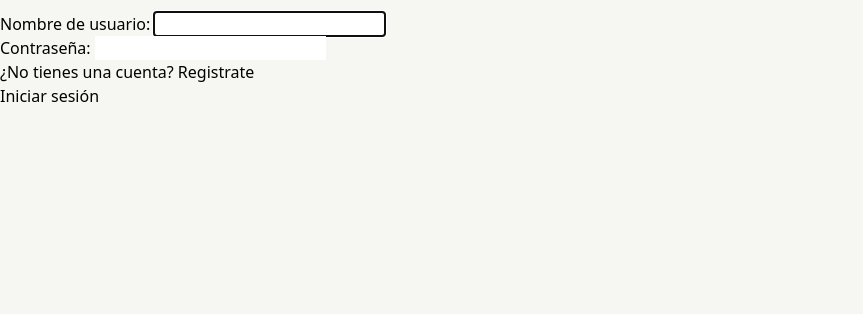
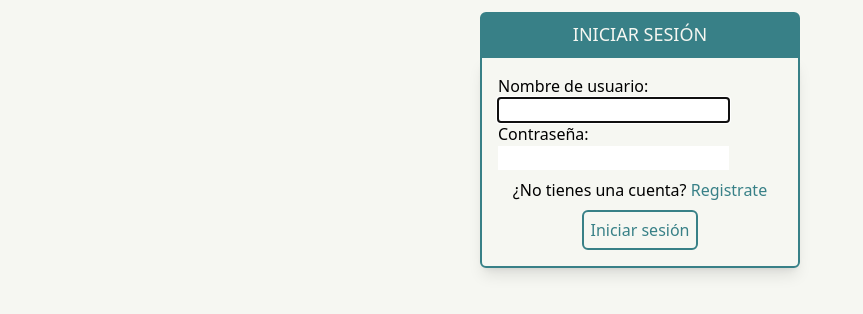
Before and after one commit to puudu/django-wallpapers, a Django app: page /login/ in a window 1280 px wide. Shown: the part 40-354 px from the top of the page, without its empty margins (0-863 px from the left). Run offline with Django 5.2, Linux system fonts and the light colour scheme; some libraries are stand-ins or nearby versions.

Commit message:
login, signup css

```diff
--- a/wallpapers_project/static/css/output.css
+++ b/wallpapers_project/static/css/output.css
@@ -544,6 +544,22 @@ video {
   position: static;
 }
 
+.m-auto {
+  margin: auto;
+}
+
+.m-16 {
+  margin: 4rem;
+}
+
+.m-2 {
+  margin: 0.5rem;
+}
+
+.m-64 {
+  margin: 16rem;
+}
+
 .mx-1 {
   margin-left: 0.25rem;
   margin-right: 0.25rem;
@@ -564,12 +580,50 @@ video {
   margin-right: 0.5rem;
 }
 
+.mx-auto {
+  margin-left: auto;
+  margin-right: auto;
+}
+
+.my-auto {
+  margin-top: auto;
+  margin-bottom: auto;
+}
+
 .block {
   display: block;
 }
 
 .flex {
   display: flex;
+}
+
+.grid {
+  display: grid;
+}
+
+.w-32 {
+  width: 8rem;
+}
+
+.w-64 {
+  width: 16rem;
+}
+
+.w-80 {
+  width: 20rem;
+}
+
+.w-96 {
+  width: 24rem;
+}
+
+.flex-col {
+  flex-direction: column;
+}
+
+.content-center {
+  align-content: center;
 }
 
 .items-end {
@@ -604,6 +658,16 @@ video {
   border-radius: 0.375rem;
 }
 
+.rounded-b-md {
+  border-bottom-right-radius: 0.375rem;
+  border-bottom-left-radius: 0.375rem;
+}
+
+.rounded-t-md {
+  border-top-left-radius: 0.375rem;
+  border-top-right-radius: 0.375rem;
+}
+
 .border-2 {
   border-width: 2px;
 }
@@ -633,12 +697,38 @@ video {
   background-color: rgb(186 223 231 / var(--tw-bg-opacity));
 }
 
+.bg-custom-green {
+  --tw-bg-opacity: 1;
+  background-color: rgb(194 237 207 / var(--tw-bg-opacity));
+}
+
+.bg-custom-dark-cyan-2 {
+  --tw-bg-opacity: 1;
+  background-color: rgb(56 128 135 / var(--tw-bg-opacity));
+}
+
 .p-1 {
   padding: 0.25rem;
 }
 
 .p-1\.5 {
   padding: 0.375rem;
+}
+
+.p-4 {
+  padding: 1rem;
+}
+
+.p-64 {
+  padding: 16rem;
+}
+
+.p-24 {
+  padding: 6rem;
+}
+
+.p-12 {
+  padding: 3rem;
 }
 
 .px-1 {
@@ -651,8 +741,32 @@ video {
   padding-right: 0.375rem;
 }
 
+.px-4 {
+  padding-left: 1rem;
+  padding-right: 1rem;
+}
+
+.py-1 {
+  padding-top: 0.25rem;
+  padding-bottom: 0.25rem;
+}
+
+.py-1\.5 {
+  padding-top: 0.375rem;
+  padding-bottom: 0.375rem;
+}
+
+.text-center {
+  text-align: center;
+}
+
 .text-xl {
   font-size: 1.25rem;
+  line-height: 1.75rem;
+}
+
+.text-lg {
+  font-size: 1.125rem;
   line-height: 1.75rem;
 }
 
@@ -662,6 +776,10 @@ video {
 
 .font-extrabold {
   font-weight: 800;
+}
+
+.uppercase {
+  text-transform: uppercase;
 }
 
 .text-custom-dark-cyan-2 {
@@ -674,6 +792,17 @@ video {
   color: rgb(255 255 255 / var(--tw-text-opacity));
 }
 
+.text-custom-white {
+  --tw-text-opacity: 1;
+  color: rgb(246 247 242 / var(--tw-text-opacity));
+}
+
+.shadow-lg {
+  --tw-shadow: 0 10px 15px -3px rgb(0 0 0 / 0.1), 0 4px 6px -4px rgb(0 0 0 / 0.1);
+  --tw-shadow-colored: 0 10px 15px -3px var(--tw-shadow-color), 0 4px 6px -4px var(--tw-shadow-color);
+  box-shadow: var(--tw-ring-offset-shadow, 0 0 #0000), var(--tw-ring-shadow, 0 0 #0000), var(--tw-shadow);
+}
+
 .hover\:bg-custom-dark-cyan-2:hover {
   --tw-bg-opacity: 1;
   background-color: rgb(56 128 135 / var(--tw-bg-opacity));
@@ -683,3 +812,7 @@ video {
   --tw-text-opacity: 1;
   color: rgb(246 247 242 / var(--tw-text-opacity));
 }
+
+.hover\:underline:hover {
+  text-decoration-line: underline;
+}
--- a/wallpapers_project/wallpapers_app/templates/main/base.html
+++ b/wallpapers_project/wallpapers_app/templates/main/base.html
@@ -55,7 +55,7 @@
                             {% csrf_token %}
                             <button
                                 type="submit"
-                                class="text-custom-dark-cyan-2 hover:bg-custom-dark-cyan-2 hover:text-custom-white mx-1 rounded-md px-1.5"
+                                class="text-custom-dark-cyan-2 hover:bg-custom-dark-cyan-2 hover:text-custom-white mx-1 rounded-md p-1.5"
                             >
                                 Cerrar sesión
                             </button>
@@ -65,7 +65,7 @@
                     <li>
                         <a
                             href="/login"
-                            class="text-custom-dark-cyan-2 hover:bg-custom-dark-cyan-2 hover:text-custom-white mx-1 rounded-md px-1.5"
+                            class="text-custom-dark-cyan-2 hover:bg-custom-dark-cyan-2 hover:text-custom-white mx-1 rounded-md p-1.5"
                             >Iniciar sesión</a
                         >
                     </li>
--- a/wallpapers_project/wallpapers_app/templates/registration/login.html
+++ b/wallpapers_project/wallpapers_app/templates/registration/login.html
@@ -1,8 +1,28 @@
 {% extends "main/base.html" %} {% block title %}Inicio de sesión{% endblock %}
 {% load tailwind_filters %} {% block content %}
-<form method="post">
-    {% csrf_token %}{{form|crispy}}
-    <p>¿No tienes una cuenta? <a href="/sign-up">Registrate</a></p>
-    <button type="submit">Iniciar sesión</button>
-</form>
+
+    <h1
+        class="border-custom-dark-cyan-2 bg-custom-dark-cyan-2 text-custom-white m-auto w-80 content-center rounded-t-md border-2 px-4 py-1.5 text-center text-lg uppercase"
+    >
+        Iniciar sesión
+    </h1>
+    <form
+        method="post"
+        class="border-custom-dark-cyan-2 m-auto flex w-80 flex-col content-center items-center rounded-b-md border-2 p-4 shadow-lg"
+    >
+        {% csrf_token %}{{form|crispy}}
+        <p class="my-2 text-center">
+            ¿No tienes una cuenta?
+            <a href="/sign-up" class="text-custom-dark-cyan-2 hover:underline"
+                >Registrate</a
+            >
+        </p>
+        <button
+            type="submit"
+            class="border-custom-dark-cyan-2 hover:bg-custom-dark-cyan-2 text-custom-dark-cyan-2 hover:text-custom-white mx-auto rounded-md border-2 p-1.5"
+        >
+            Iniciar sesión
+        </button>
+    </form>
+</div>
 {% endblock %}
```
Also changed, not shown: wallpapers_project/wallpapers_app/templates/registration/sign_up.html (+12 -3 lines).
